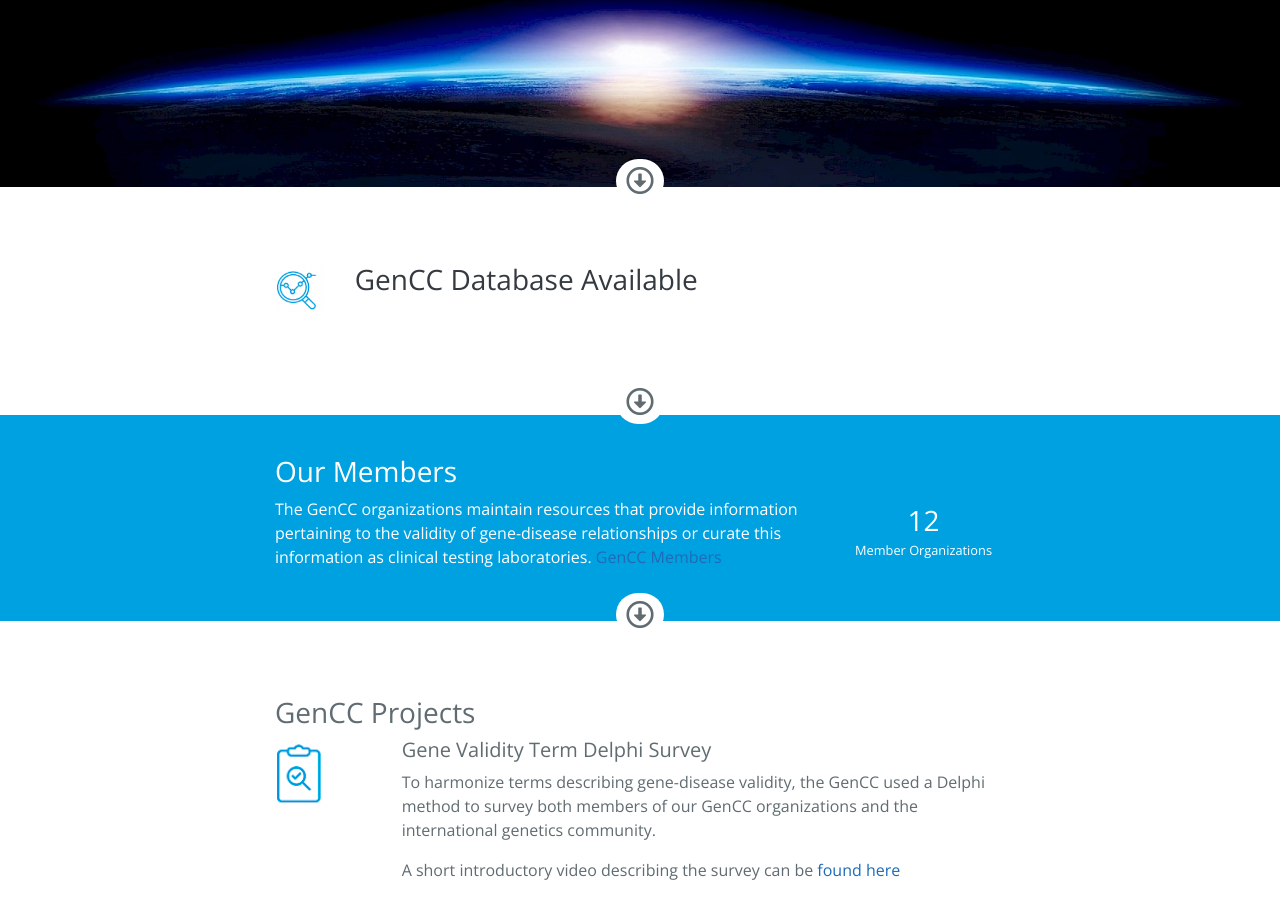
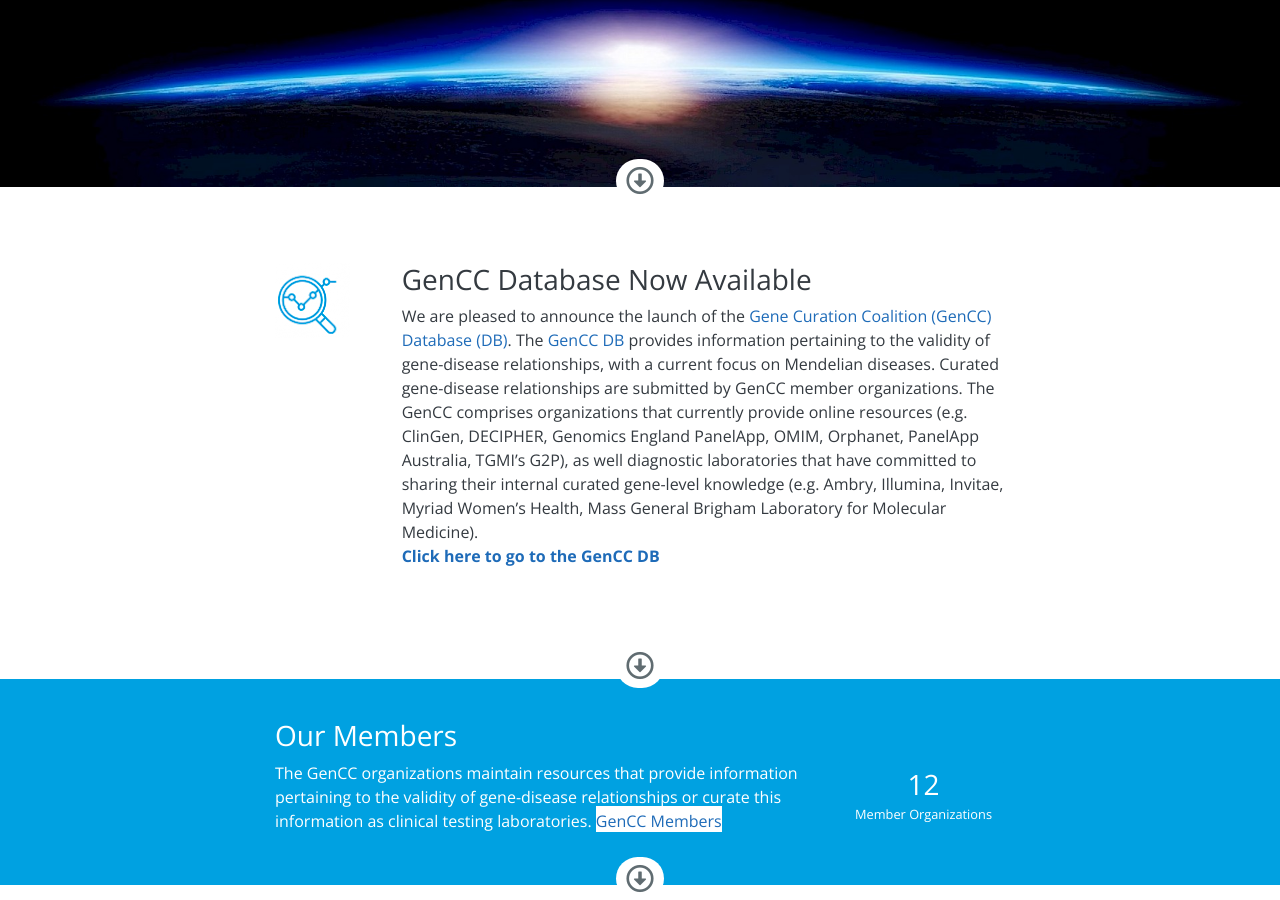
Before and after one commit to GeneCurationCoalition/gencc-website, a Jekyll site: the page built from docs/index.md, in a window 1280 px wide and 900 px high, scrolled down 380 px. Built offline with Jekyll 4.4.1, drawn with Linux system fonts in a browser that asks for light colours.

Commit message:
Update home.html

```diff
--- a/docs/_layouts/home.html
+++ b/docs/_layouts/home.html
@@ -26,8 +26,8 @@
                     <img src="{{ site.url }}assets/icon-result.png" alt="Icon - {{ item.title }}" class="img-fluid" />
                     </div>
                   <div class="col-sm-10 mb-4">
-                    <h2>{{ page.section1-heading }}</h2>
-                    {{ page.section1 }}
+                    <h2>GenCC Database Now Available</h2>
+                    We are pleased to announce the launch of the <a href="http://search.thegencc.org"> Gene Curation Coalition (GenCC) Database (DB)</a>. The <a href="http://search.thegencc.org">GenCC DB</a> provides information pertaining to the validity of gene-disease relationships, with a current focus on Mendelian diseases. Curated gene-disease relationships are submitted by GenCC member organizations. The GenCC comprises organizations that currently provide online resources (e.g. ClinGen, DECIPHER, Genomics England PanelApp, OMIM, Orphanet, PanelApp Australia, TGMI’s G2P), as well diagnostic laboratories that have committed to sharing their internal curated gene-level knowledge (e.g. Ambry, Illumina, Invitae, Myriad Women’s Health, Mass General Brigham Laboratory for Molecular Medicine). <br /><a href="http://search.thegencc.org"><strong>Click here to go to the GenCC DB</strong></a>
                   </div>
                 </div>
               </div>
@@ -53,7 +53,7 @@
                       <small>Member Organizations</small>
                     </a>
                     {{ page.section2 }}
-                    <a href="{{ site.url }}{{ site.url_members }}" class="pt-1">GenCC Members</a>
+                    <a href="{{ site.url }}{{ site.url_members }}" class="pt-1 bg-white">GenCC Members</a>
                   </div>
                 </div>
             </div>
```
